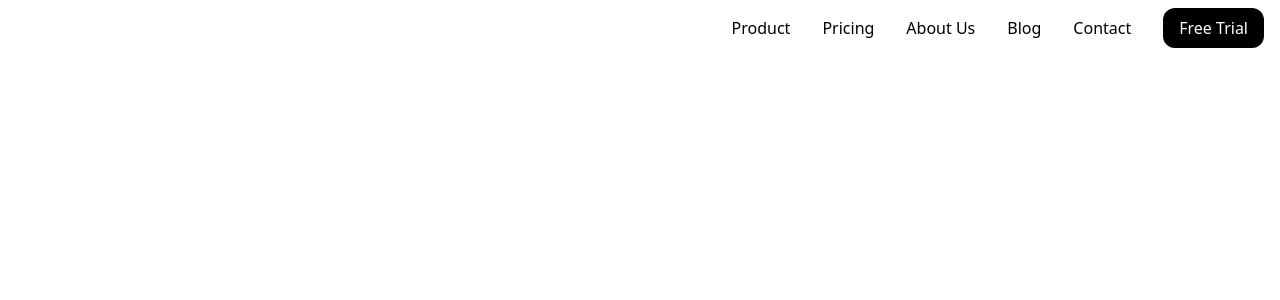
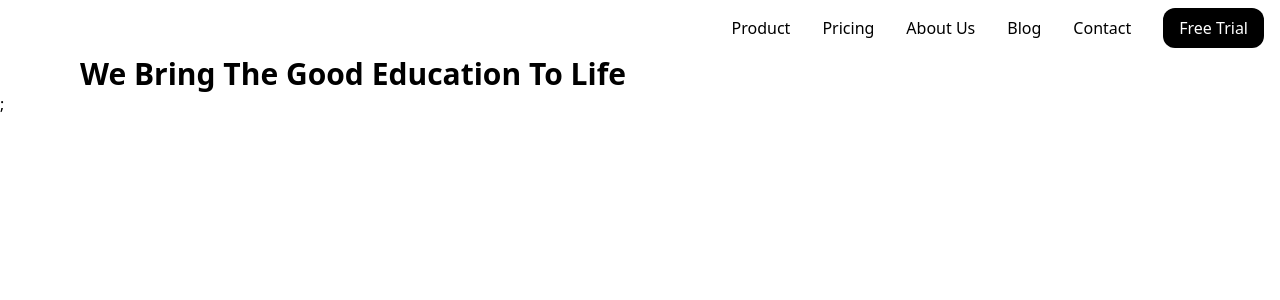
Before and after one commit to mhmalvi/quadque-it-client, a React (Create React App) app: page / in a window 1280 px wide. Shown: the top 300 px of the page. Built offline with nearby package versions, Linux system fonts and the light colour scheme.

Commit message:
JobOpportunity section

```diff
--- /dev/null
+++ b/src/Pages/LandingPage/JobOpportunities.jsx
@@ -0,0 +1,15 @@
+import React, { useState } from "react";
+
+const JobOpportunities = () => {
+
+    return (
+
+    <div>
+        <div className="font-poppins font-bold text-3xl px-20"> We Bring The Good Education To Life  </div>;
+    </div>
+
+     );
+
+};
+
+export default JobOpportunities;
--- a/src/Pages/LandingPage/index.jsx
+++ b/src/Pages/LandingPage/index.jsx
@@ -1,12 +1,16 @@
 import React from 'react'
 import Navbar from './Navbar'
+import JobOpportunities from  './JobOpportunities'
 
 function Home() {
   return (
     <div>
       <Navbar/>
+      <JobOpportunities/>
     </div>
   )
+
+
 }
 
 export default Home
```
Also changed, not shown: 1 other file (tests, documents, lock files or other folders).
